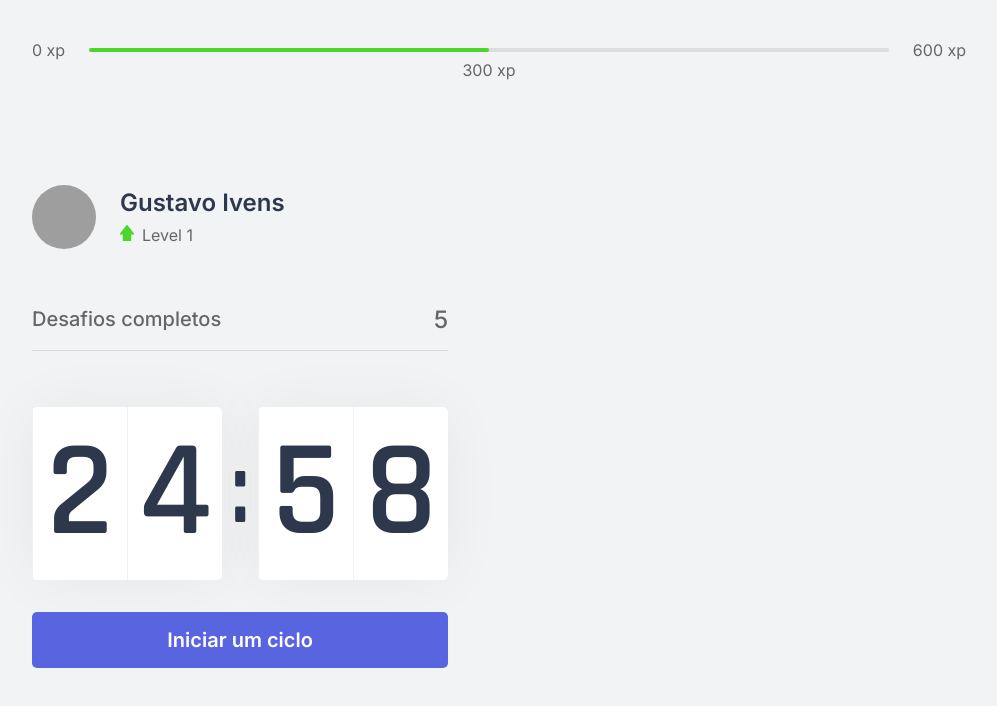
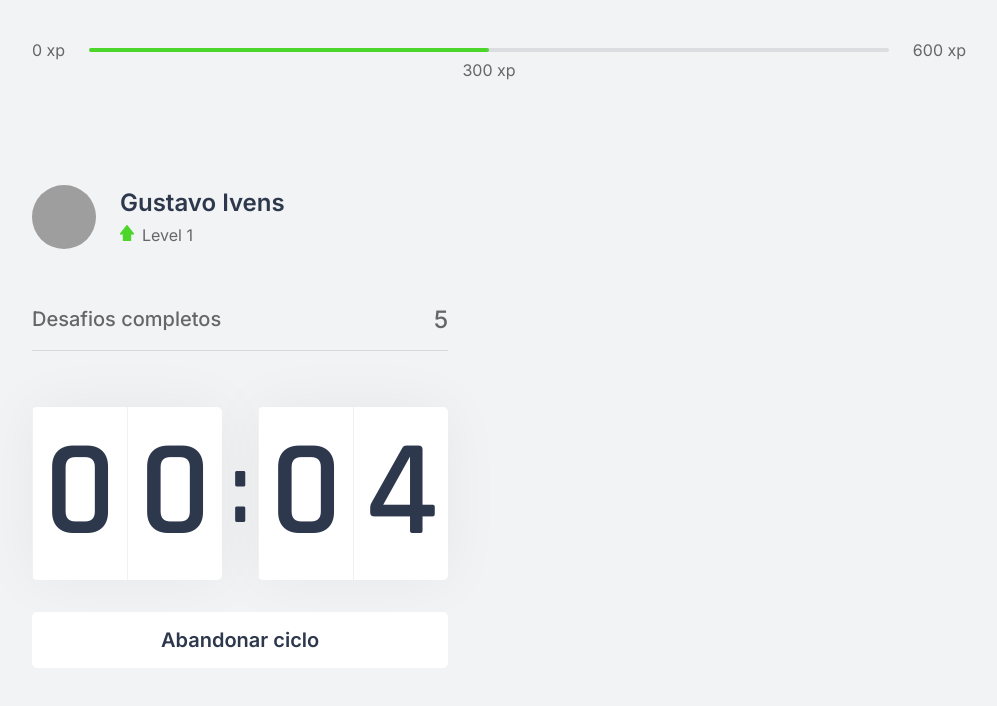
Before and after one commit to ivensgustavo/moveit-nlw4, a Next.js app in the folder moveit-next/: page / in a window 1280 px wide. Both pictures are taken after a click on the button "Iniciar um ciclo". Shown: the top 706 px of the page, without its empty margins (141-1138 px from the left). Built offline with nearby package versions, Linux system fonts and the light colour scheme; grey boxes are pictures that could not be loaded.

Commit message:
Finalize countdown component

```diff
--- a/moveit-next/src/components/Countdown.tsx
+++ b/moveit-next/src/components/Countdown.tsx
@@ -1,10 +1,14 @@
 import { useEffect, useState } from 'react';
 import styles from '../styles/components/Countdown.module.css';
 
+let countdownTimeout: NodeJS.Timeout;
+
 export function Countdown() {
 
-    const [timeInSeconds, setTimeInSeconds] = useState(25 * 60);
-    const [activeCountdown, setActiveCountdown] = useState(false);
+    const initialTimeInSeconds = 0.1 * 60;
+    const [timeInSeconds, setTimeInSeconds] = useState(initialTimeInSeconds);
+    const [isActive, setIsActive] = useState(false);
+    const [hasFinished, setHasFinished] = useState(false);
 
     const minutes = Math.floor(timeInSeconds / 60);
     const seconds = timeInSeconds % 60;
@@ -12,17 +16,27 @@
     const [leftMinute, rightMinute] = String(minutes).padStart(2, '0').split('');
     const [leftSecond, rightSecond] = String(seconds).padStart(2, '0').split('');
 
+    function startCountdown() {
+        setIsActive(true);
+    }
+
+    function resetCountdown() {
+        clearTimeout(countdownTimeout) //Faz com que não espere mais um segundo para parar
+        setIsActive(false);
+        setTimeInSeconds(initialTimeInSeconds);
+
+    }
+
     useEffect(() => {
-        if (activeCountdown && timeInSeconds > 0) {
-            setTimeout(() => {
+        if (isActive && timeInSeconds > 0) {
+            countdownTimeout = setTimeout(() => {
                 setTimeInSeconds(timeInSeconds - 1);
             }, 1000);
+        } else if (isActive && timeInSeconds === 0) {
+            setHasFinished(true);
+            setIsActive(false);
         }
-    }, [activeCountdown, timeInSeconds])
-
-    function startCountdown() {
-        setActiveCountdown(true);
-    }
+    }, [isActive, timeInSeconds])
 
     return (
         <div>
@@ -38,12 +52,39 @@
                 </div>
             </div>
 
+            {
+                hasFinished ? (
+                    <button
+                        disabled
+                        className={styles.countdownStartButtom}
+                    >
+                        Ciclo encerrado
+                    </button>
+                ) : (
+                        <>
+                            {
+                                isActive ? (
+                                    <button
+                                        type="button"
+                                        className={`${styles.countdownStartButtom} ${styles.countdownButtomActive}`}
+                                        onClick={resetCountdown}>
+                                        Abandonar ciclo
+                                    </button>
+                                ) : (
                                         <button
                                             type="button"
                                             className={styles.countdownStartButtom}
                                             onClick={startCountdown}>
                                             Iniciar um ciclo
                                         </button>
+                                    )
+                            }
+
+                        </>
+                    )
+            }
+
+
         </div>
 
     );
--- a/moveit-next/src/styles/components/Countdown.module.css
+++ b/moveit-next/src/styles/components/Countdown.module.css
@@ -56,6 +56,22 @@
     transition: background-color 0.2s;
 }
 
-.countdownStartButtom:hover {
+.countdownStartButtom:not(:disabled):hover {
     background: var(--blue-dark);
 }
+
+.countdownButtomActive {
+    background: var(--white);
+    color: var(--title);
+}
+
+.countdownButtomActive:not(:disabled):hover {
+    background: var(--red);
+    color: var(--white);
+}
+
+.countdownStartButtom:disabled {
+    background: var(--white);
+    color: var(--text);
+    cursor: not-allowed;
+}
```
Lines whose indentation alone changed are shown as unchanged.
